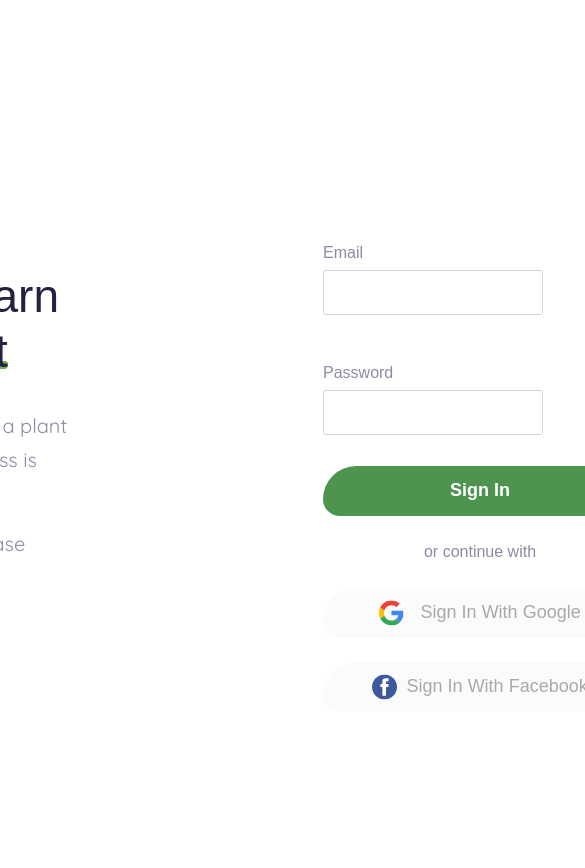
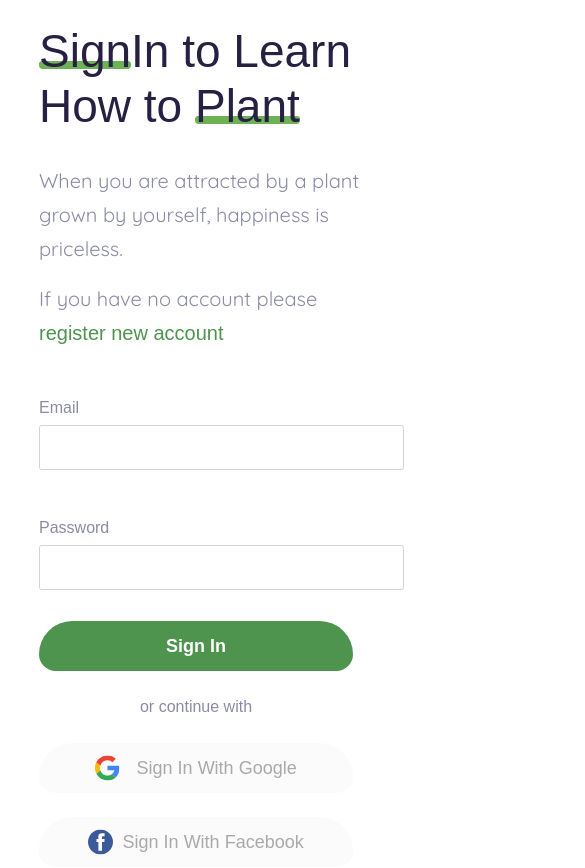
Before and after one commit to Tanemin/Frontend-Tanemin, a Next.js app: page /login in a window 390 px wide. Shown: the top 868 px of the page, 585 px wide, since content can reach past the window. Before the commit the page ends 844 px from the top, so only its background shows below. Built offline with nearby package versions, Linux system fonts and the light colour scheme.

Commit message:
create responsive style for login page

```diff
--- a/styles/responsive.css
+++ b/styles/responsive.css
@@ -60,3 +60,50 @@
     grid-template-columns: repeat(1, 1fr);
   }
 }
+
+/* login */
+@media screen and (max-width: 650px){
+  .login-container{
+      width: 100%;
+      display: block;
+  }
+   .text-hero{
+       margin: 24px 0;
+       width: 100%;
+
+       margin-left: 15%;
+       margin-right: 0;
+   }
+   .form{
+       width: 100%;
+       height: auto;
+       padding-right: 25px;
+       margin-left: 10%;
+       padding-left: 0%;
+   }
+
+}
+@media screen and (max-width: 800px){
+  .text-hero{
+      width: 100%;
+      height: auto;
+      margin-left: 20%;
+      margin-right: 0;
+  }
+
+}
+
+@media screen and (max-width: 900px){
+    .text-hero{
+        width: 100%;
+        height: auto;
+        margin-left: 10%;
+        margin-right: 0;
+    }
+}
+
+@media screen and (min-width: 1200px){
+   .container{
+       max-width: 1200px;
+   }
+}
```
